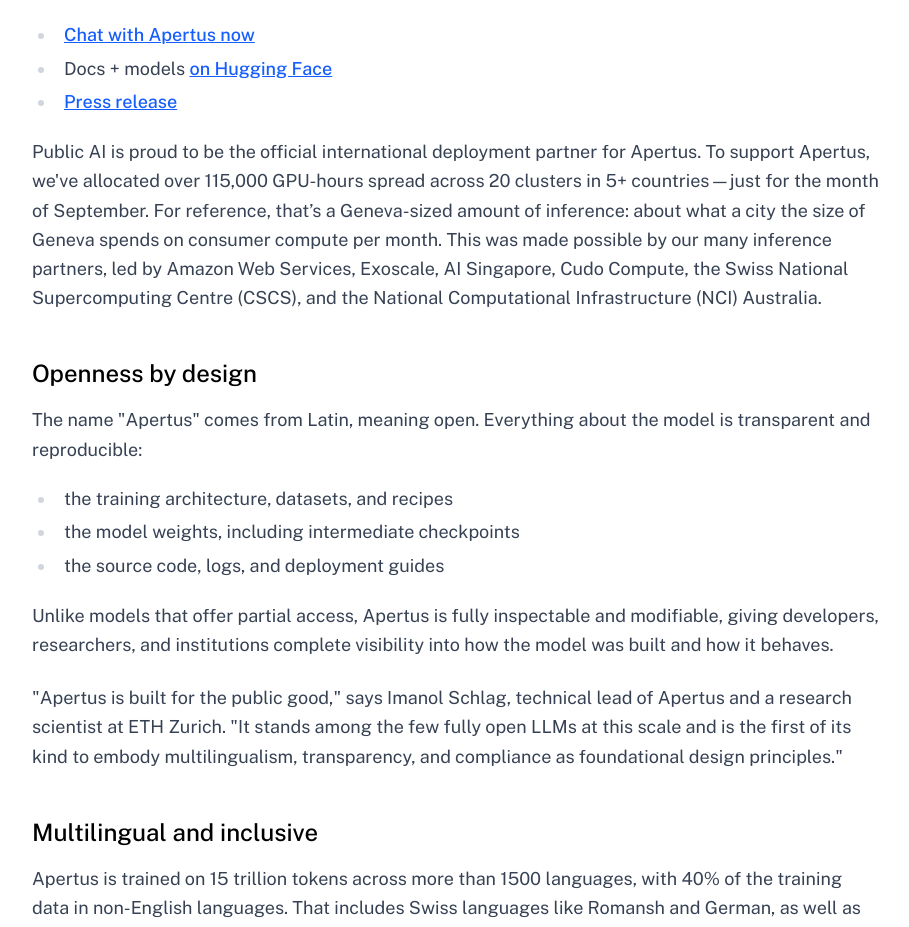
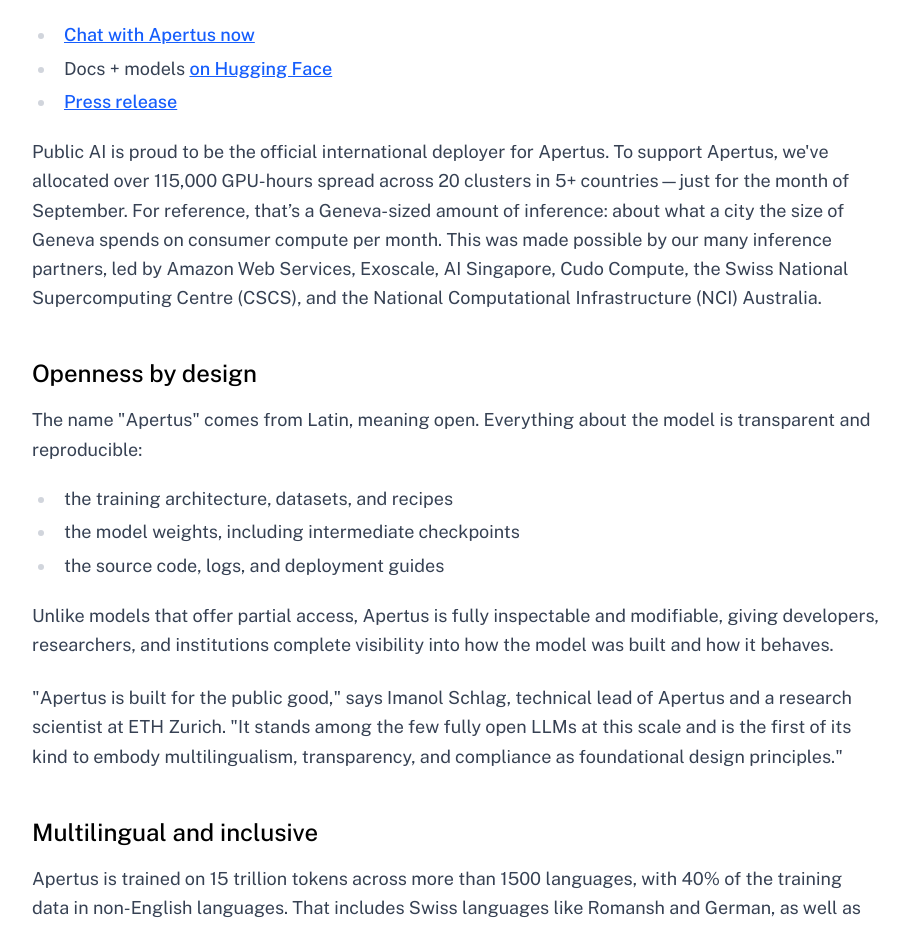
Before and after one commit to forpublicai/publicai.co, a Next.js app: page /apertus in a window 1280 px wide. Shown: the part 1300-2227 px from the top of the page, without its empty margins (184-1093 px from the left). Built offline with nearby package versions, Linux system fonts and the light colour scheme.

Commit message:
Change partner to deployer

```diff
--- a/src/app/apertus/page.tsx
+++ b/src/app/apertus/page.tsx
@@ -28,7 +28,7 @@ export default function ApertusSwissAIPage() {
       },
       {
         type: 'paragraph' as const,
-        content: "Public AI is proud to be the official international deployment partner for Apertus. To support Apertus, we've allocated over 115,000 GPU-hours spread across 20 clusters in 5+ countries—just for the month of September. For reference, that’s a Geneva-sized amount of inference: about what a city the size of Geneva spends on consumer compute per month. This was made possible by our many inference partners, led by Amazon Web Services, Exoscale, AI Singapore, Cudo Compute, the Swiss National Supercomputing Centre (CSCS), and the National Computational Infrastructure (NCI) Australia."
+        content: "Public AI is proud to be the official international deployer for Apertus. To support Apertus, we've allocated over 115,000 GPU-hours spread across 20 clusters in 5+ countries—just for the month of September. For reference, that’s a Geneva-sized amount of inference: about what a city the size of Geneva spends on consumer compute per month. This was made possible by our many inference partners, led by Amazon Web Services, Exoscale, AI Singapore, Cudo Compute, the Swiss National Supercomputing Centre (CSCS), and the National Computational Infrastructure (NCI) Australia."
       },
       {
         type: 'heading' as const,
```
